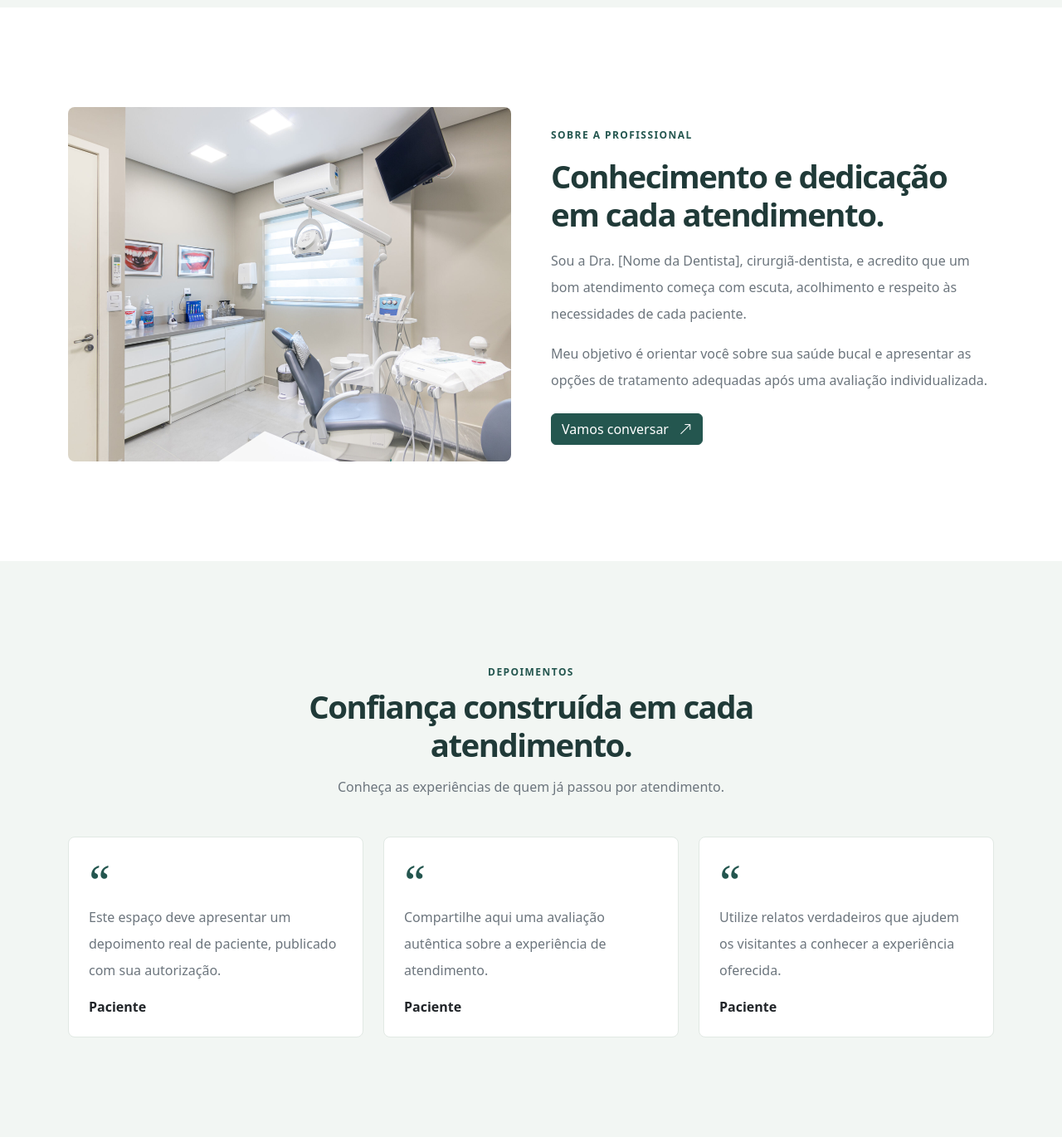
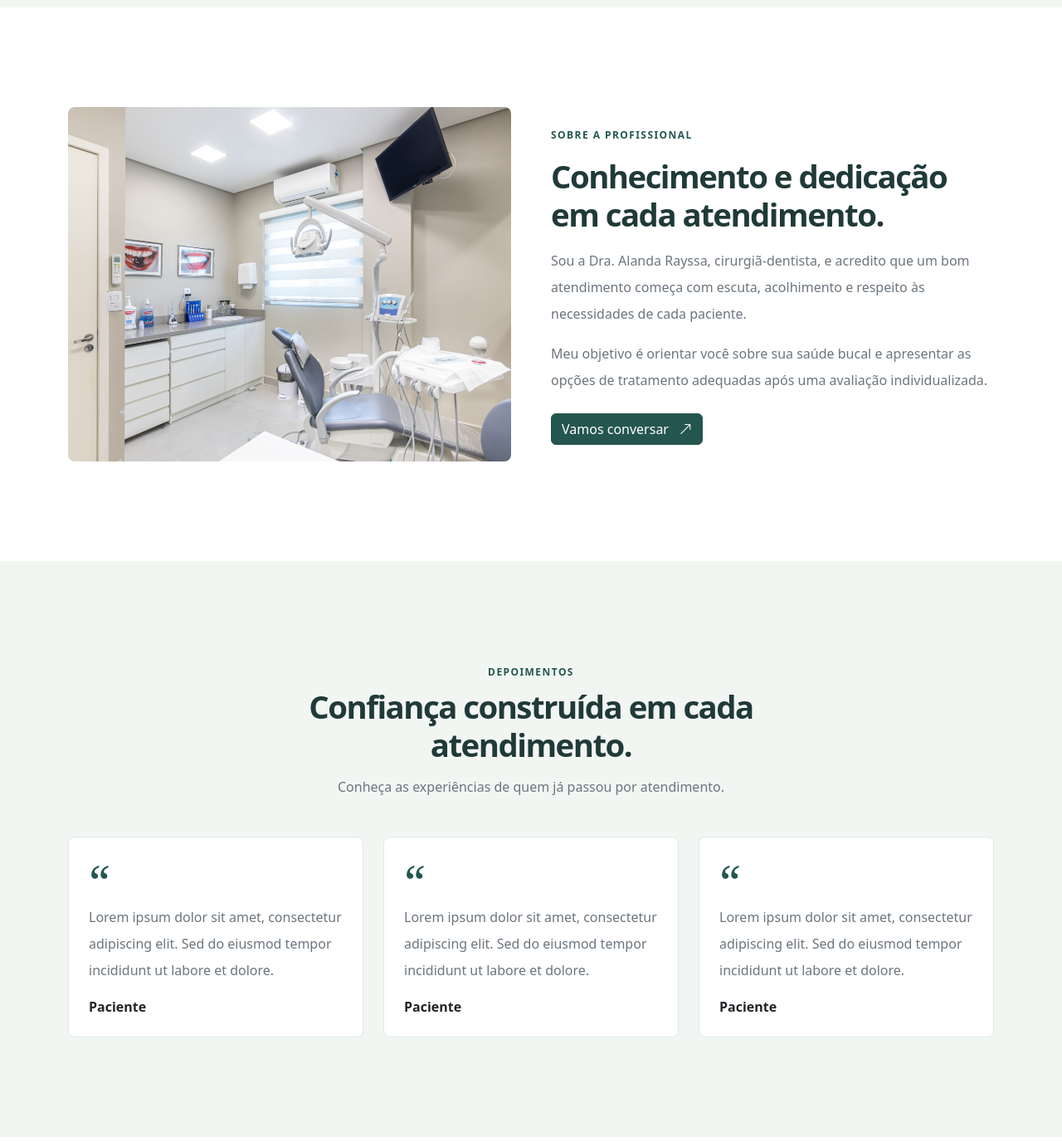
Before and after one commit to ronaldosabino/dental-clinic, an Angular app: page / in a window 1280 px wide. Shown: the part 2432-3814 px from the top of the page at 83% size. Built offline with nearby package versions, Linux system fonts and the light colour scheme.

Commit message:
feat: update professional name and WhatsApp number for consistency across components

```diff
--- a/src/app/pages/home/home.ts
+++ b/src/app/pages/home/home.ts
@@ -28,10 +28,10 @@
   templateUrl: './home.html',
 })
 export class Home {
-  readonly nomeProfissional = 'Dra. [Nome da Dentista]';
+  readonly nomeProfissional = 'Dra. Alanda Rayssa';
 
   // Substitua pelo WhatsApp profissional com código do país e DDD.
-  readonly whatsapp = '5500000000000';
+  readonly whatsapp = '5581987436309';
 
   get linkWhatsapp(): string {
     const mensagem = encodeURIComponent(
@@ -97,16 +97,17 @@
     {
       nome: 'Paciente',
       texto:
-        'Este espaço deve apresentar um depoimento real de paciente, publicado com sua autorização.',
-    },
-    {
-      nome: 'Paciente',
-      texto: 'Compartilhe aqui uma avaliação autêntica sobre a experiência de atendimento.',
+        'Lorem ipsum dolor sit amet, consectetur adipiscing elit. Sed do eiusmod tempor incididunt ut labore et dolore.',
     },
     {
       nome: 'Paciente',
       texto:
-        'Utilize relatos verdadeiros que ajudem os visitantes a conhecer a experiência oferecida.',
+        'Lorem ipsum dolor sit amet, consectetur adipiscing elit. Sed do eiusmod tempor incididunt ut labore et dolore.',
+    },
+    {
+      nome: 'Paciente',
+      texto:
+        'Lorem ipsum dolor sit amet, consectetur adipiscing elit. Sed do eiusmod tempor incididunt ut labore et dolore.',
     },
   ];
 
--- a/src/app/shared/navbar/navbar.ts
+++ b/src/app/shared/navbar/navbar.ts
@@ -13,7 +13,7 @@
   readonly nomeProfissional = 'Dra. Alanda Rayssa';
 
   // Informe o número real somente com dígitos.
-  readonly whatsapp = '5581XXXXXXXXX';
+  readonly whatsapp = '5581987436309';
 
   readonly links = [
     { texto: 'Início', destino: '#inicio' },
```
